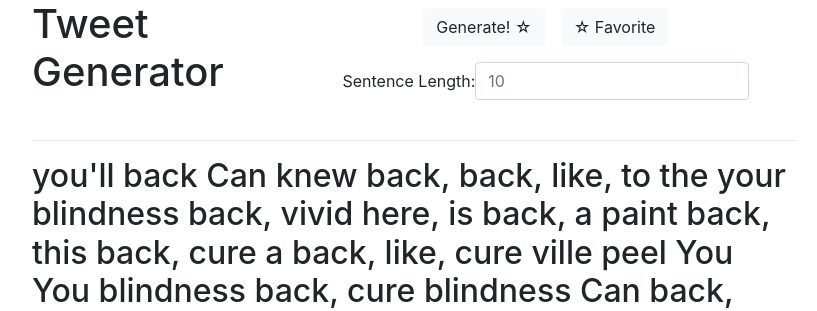
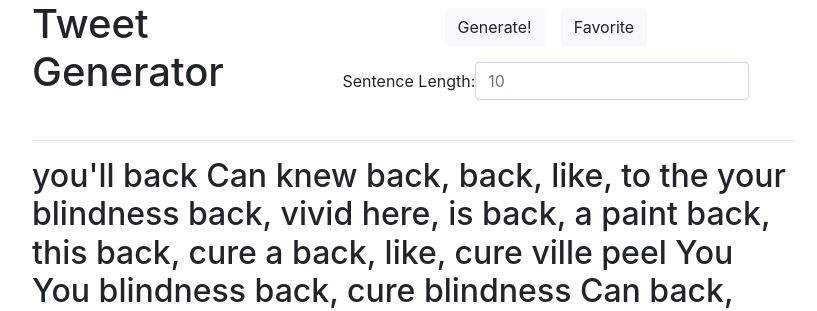
Before and after one commit to diyarkudrat/tweet_generator, a Flask app: page / in a window 1280 px wide. Shown: the top 311 px of the page, without its empty margins (13-830 px from the left). Run offline with Flask 2, Linux system fonts and the light colour scheme; some libraries are stand-ins or nearby versions.

Commit message:
clean up code a little

```diff
--- a/src/templates/index.html
+++ b/src/templates/index.html
@@ -6,7 +6,6 @@
 
 <div class="container-fluid">
   <div class="row">
-    <!--Left Side of View Port-->
     <div class="col-md-8">
       <div class="container-fluid">
         <div class="row-fluid">
@@ -19,10 +18,10 @@
               <div class="col-md-8 form-group">
               <form action='/' class="row justify-content-center">
                   <div class="col-xs-3 p-2">
-                    <button type="submit" name="generate" class="btn btn-light">Generate! &#x2606;</button>
+                    <button type="submit" name="generate" class="btn btn-light">Generate!</button>
                   </div>
                   <div class="col-xs-3 p-2">
-                    <button type="submit" name="favorited" class="btn btn-light">&#x2606; Favorite</button>
+                    <button type="submit" name="favorited" class="btn btn-light">Favorite</button>
                     </div>
 
                     <div class="col-xs-4 form-inline p-2">
```
